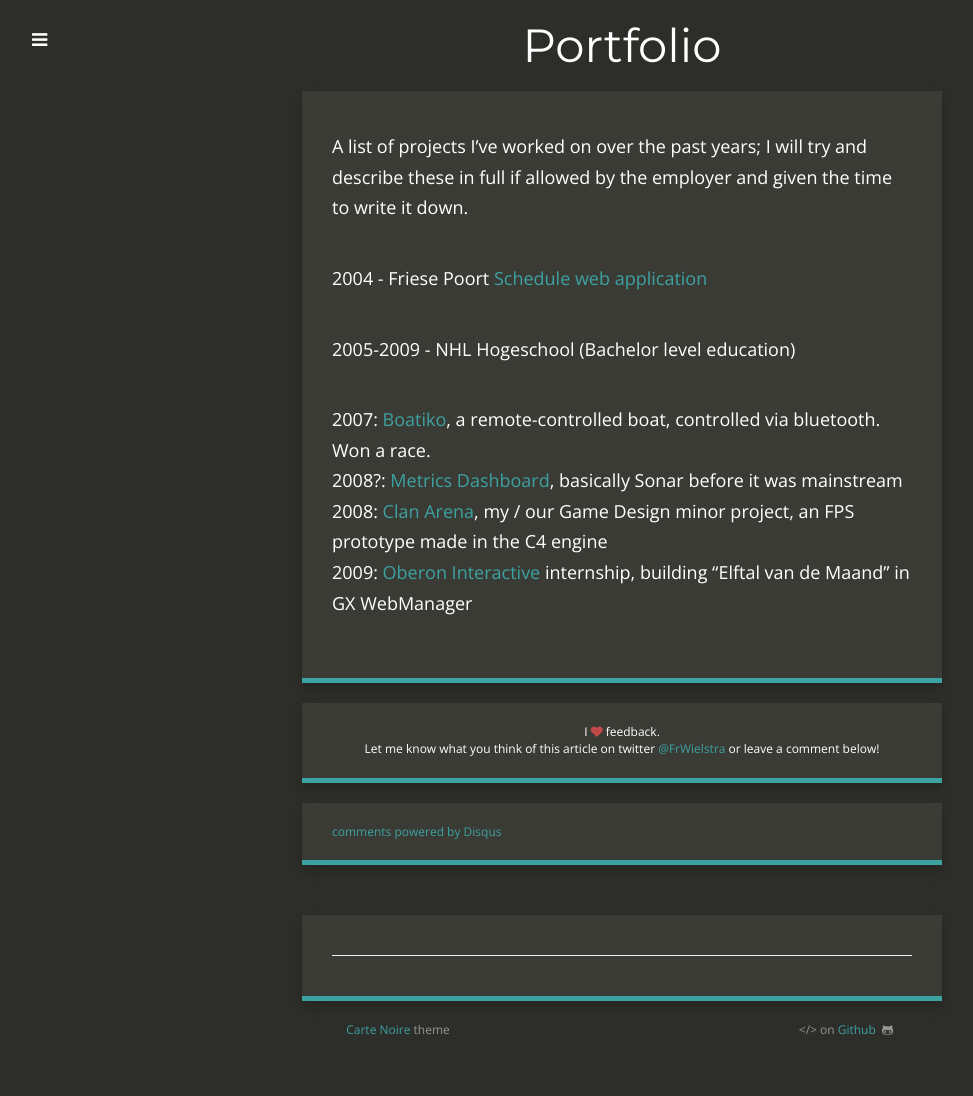
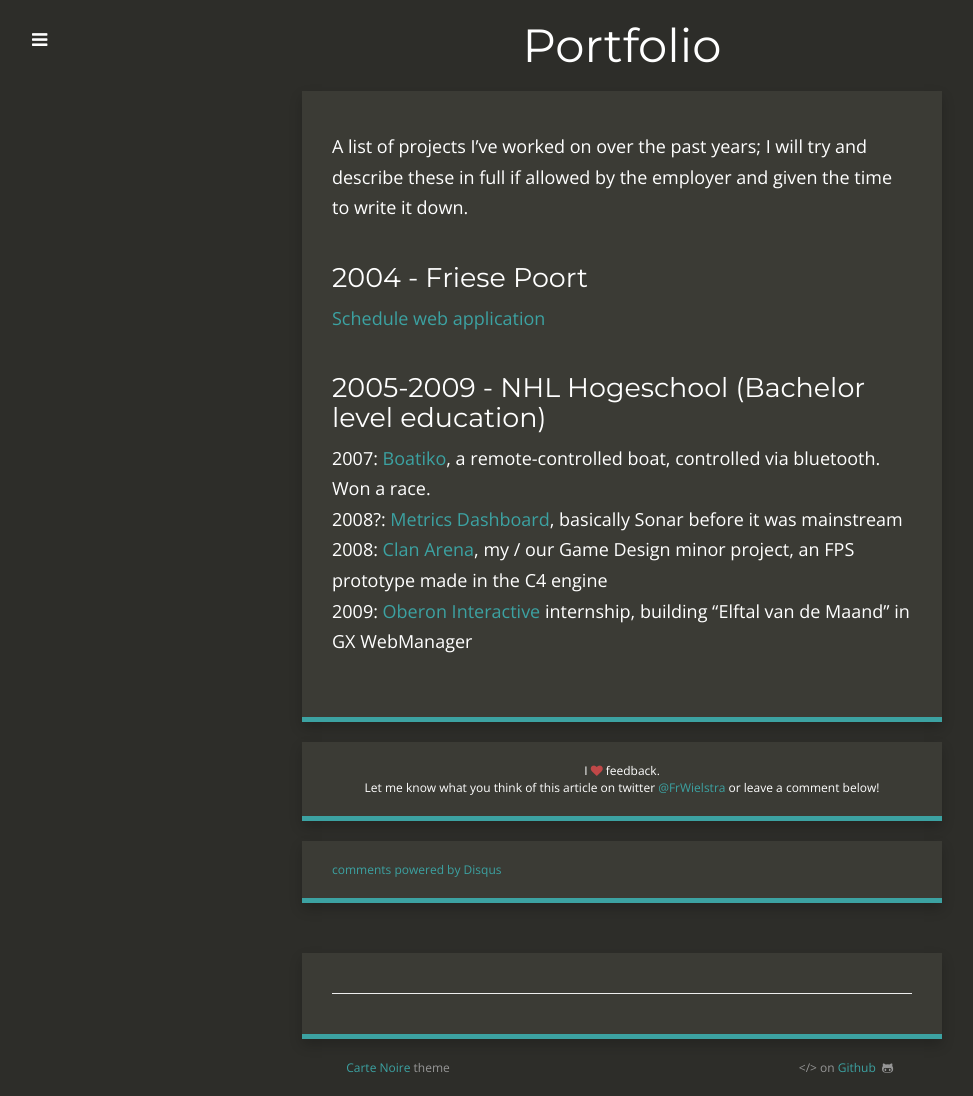
Before and after one commit to fwielstra/fwielstra.github.io, a Jekyll site: the page built from pages/portfolio.md, in a window 1280 px wide. Shown: the whole page, without its empty margins (18-991 px from the left). Built offline with Jekyll 4.4.1, drawn with Linux system fonts in a browser that asks for light colours; nearby versions of some CDN libraries; Markdown is read by kramdown in place of the engine named in the settings; before the commit the page ends 1058 px from its top, so only the background shows below that.

Commit message:
add headers

```diff
--- a/pages/portfolio.md
+++ b/pages/portfolio.md
@@ -6,10 +6,11 @@
 
 A list of projects I've worked on over the past years; I will try and describe these in full if allowed by the employer and given the time to write it down.
 
-2004 - Friese Poort
+## 2004 - Friese Poort
+
 [Schedule web application]({{site.url}}/portfolio/schedule-webapp/)
 
-2005-2009 - NHL Hogeschool (Bachelor level education)
+## 2005-2009 - NHL Hogeschool (Bachelor level education)
 
 2007: [Boatiko]({{site.url}}/portfolio/boatiko/), a remote-controlled boat, controlled via bluetooth. Won a race.<br />
 2008?: [Metrics Dashboard]({{site.url}}/portfolio/metrics-dashboard/), basically Sonar before it was mainstream <br />
```
